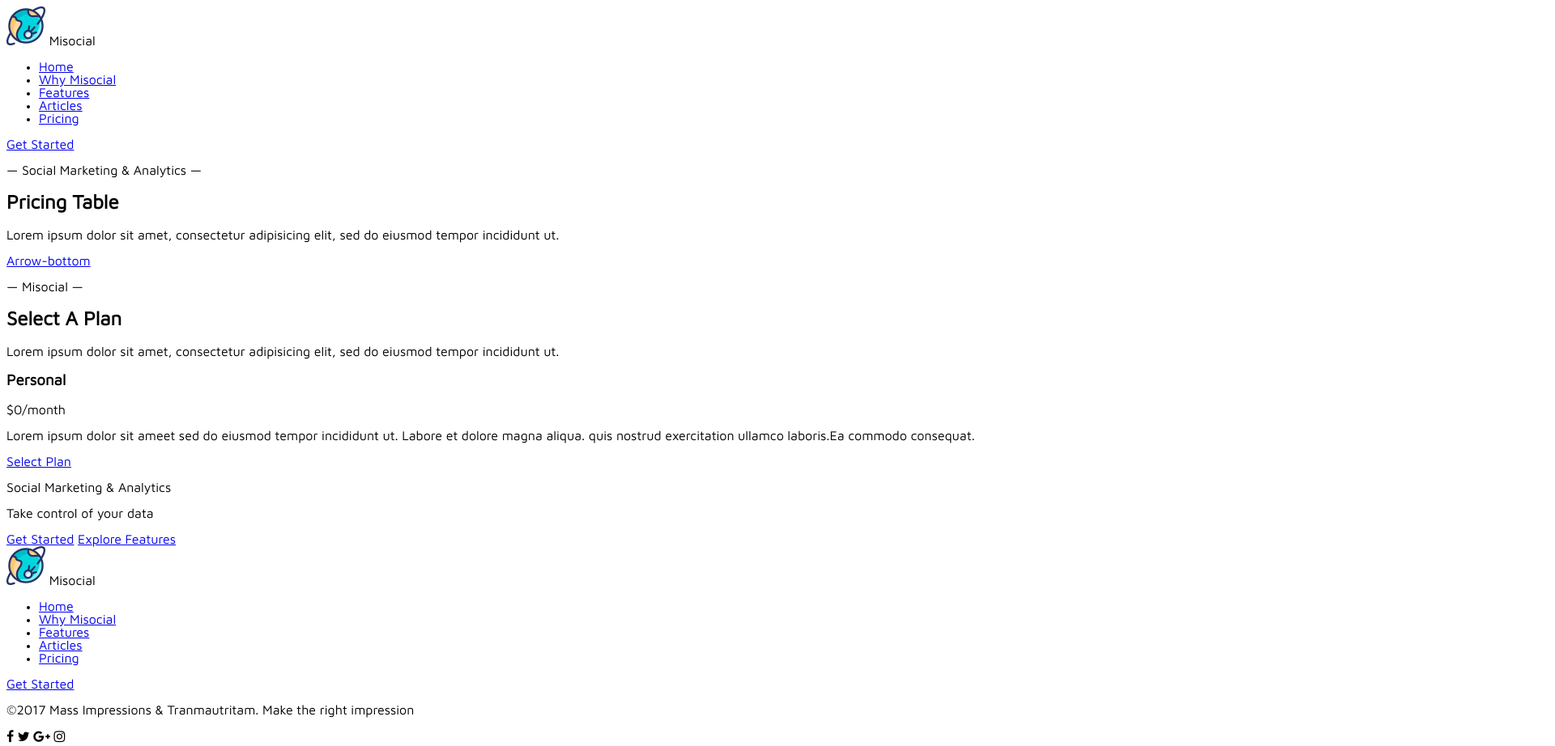
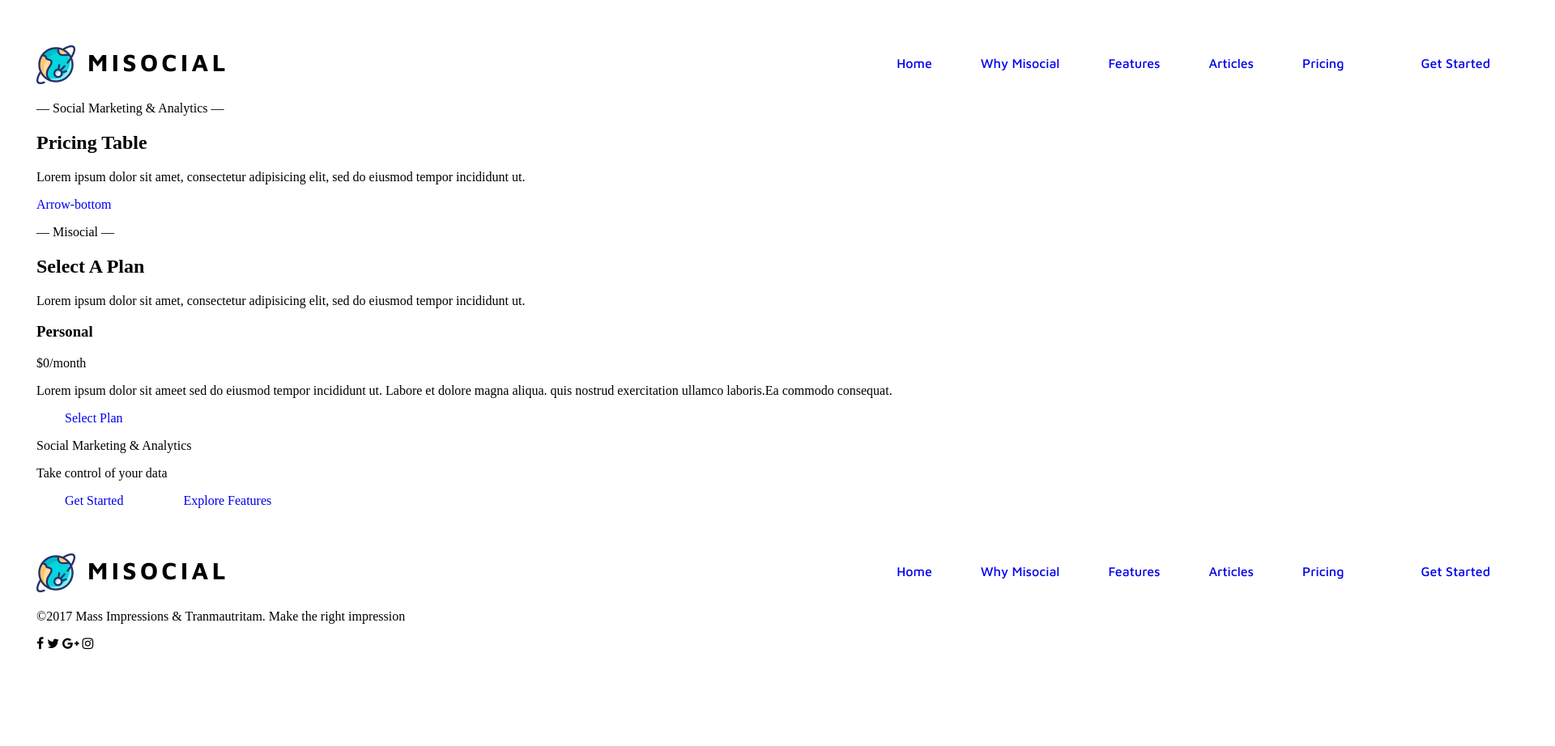
Before and after one commit to VladimirBabchenko/Pricing, a plain HTML site: page index.html in a window 1280 px wide. Shown: the whole page at 81% size, 1920 px wide, since content can reach past the window. After the commit the page ends 805 px from the top, so only its background shows below. Drawn offline with Linux system fonts and the light colour scheme.

Commit message:
next commit

```diff
--- a/assets/sass/layout/header.scss
+++ b/assets/sass/layout/header.scss
@@ -1,3 +1,70 @@
+* {
+	box-sizing: border-box;
+}
+
 body {
-	font-family: 'maven_proregular';
+	margin: 0;
 }
+
+ul {
+	margin: 0;
+	padding: 0;
+}
+
+li {
+	list-style-type: none;
+}
+
+a {
+	text-decoration: none;
+}
+
+.btn {
+	padding: 20px 35px;
+}
+
+.wrapper {
+	width: 1920px;
+	padding: 0 45px;
+}
+
+.navigation-block {
+	display: flex;
+	justify-content: space-between;
+	margin-top: 50px;
+}
+
+.navigation__logo {
+	display: flex;
+	align-items: center;
+
+		span {
+			font: 1.87em/1 $header__font-bold;
+			letter-spacing: 0.15em;
+			text-transform: uppercase;
+		}
+
+		img {
+			max-width: 100%;
+			margin-right: 15px;
+		}
+}
+
+.navigation__list {
+	display: flex;
+	align-items: baseline;
+	font: 1em/1.19 $header__font-medium;
+
+	ul {
+		display: flex;
+
+		a {
+			display: block;
+			padding: 20px 30px;
+		}
+	}
+}
+
+ul li:last-child a {
+	margin-right: 30px;
+}
--- a/assets/sass/variables.scss
+++ b/assets/sass/variables.scss
@@ -0,0 +1,4 @@
+$header__font-color: #fff;
+$header__font-regular: 'maven_proregular', sans-serif;
+$header__font-medium: 'maven_promedium', sans-serif;
+$header__font-bold: 'maven_probold', sans-serif;
--- a/index.html
+++ b/index.html
@@ -14,7 +14,7 @@
 					<img src="assets/img/logo.png" alt="logo">
 					<span>Misocial</span>
 				</div>
-				<section>
+				<section class="navigation__list">
 					<nav>
 						<ul>
 							<li>
@@ -85,7 +85,7 @@
 					<img src="assets/img/logo.png" alt="logo">
 					<span>Misocial</span>
 				</div>
-				<section>
+				<section class="navigation__list">
 					<nav>
 						<ul>
 							<li>
```
Also changed, not shown: assets/css/styles.css, 1 other file.
